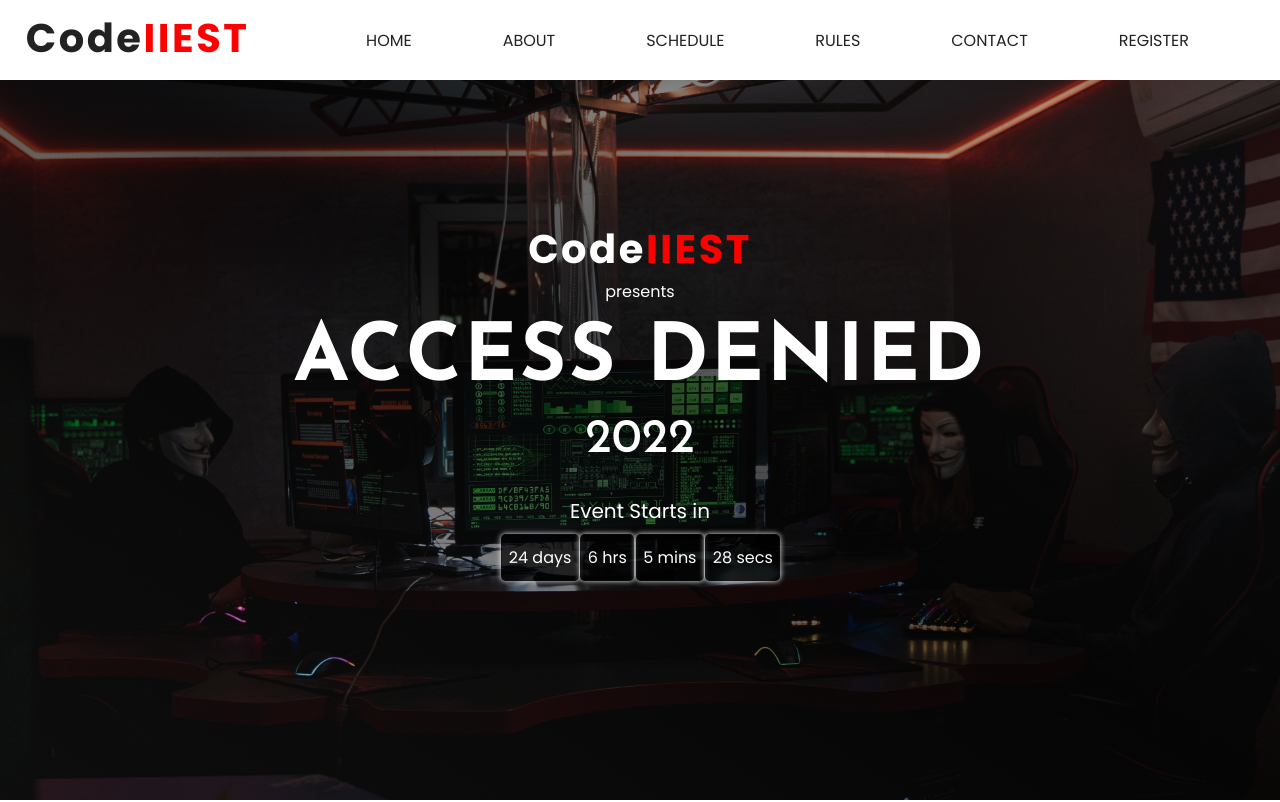
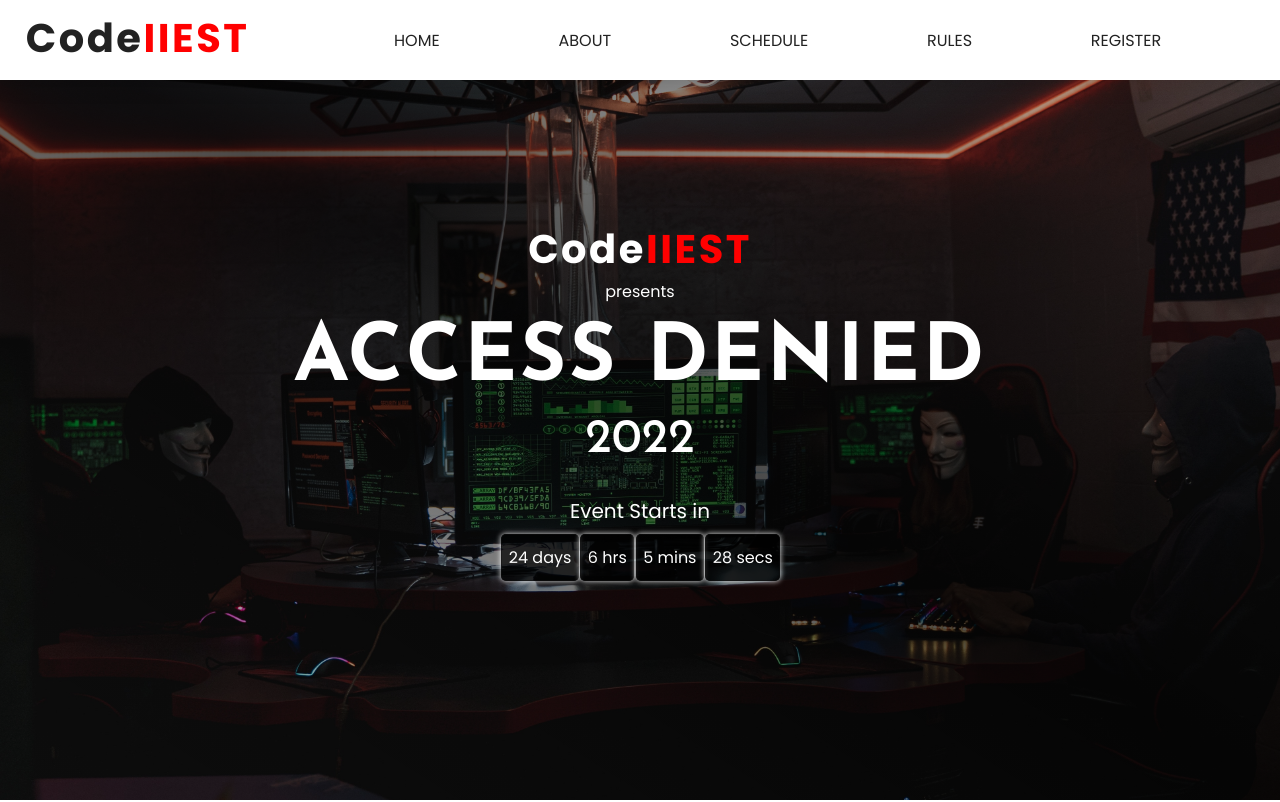
Before and after one commit to sadn1ck/access-denied-2k22, a React (Create React App) app: page / in a window 1280 px wide. Shown: the top 802 px of the page. Built offline with nearby package versions, Linux system fonts and the light colour scheme.

Commit message:
Final Commit

```diff
--- a/src/Components/Men.js
+++ b/src/Components/Men.js
@@ -57,7 +57,7 @@ const Men = () => {
         <li><a className="nav-link" href="/#schedule">Schedule</a></li>
         <li><Link className="nav-link" to="/rules">Rules</Link></li>
         {/* <li><Link className="nav-link" to="/faqs">FAQs</Link></li> */}
-        <li><a className="nav-link" href="/#contact">Contact</a></li>
+        {/* <li><a className="nav-link" href="/#contact">Contact</a></li> */}
         <li><a className="nav-link" href="https://discord.gg/hEbNUtmp">Register</a></li>
     </ul>
 </nav>
```
